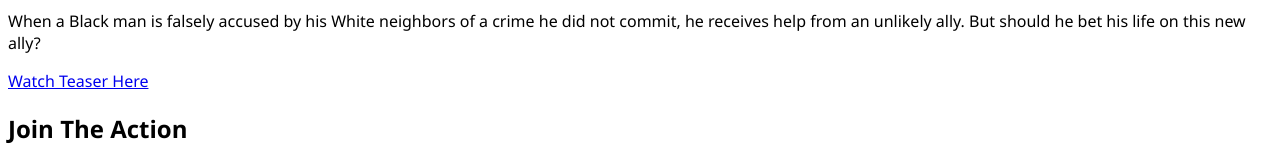
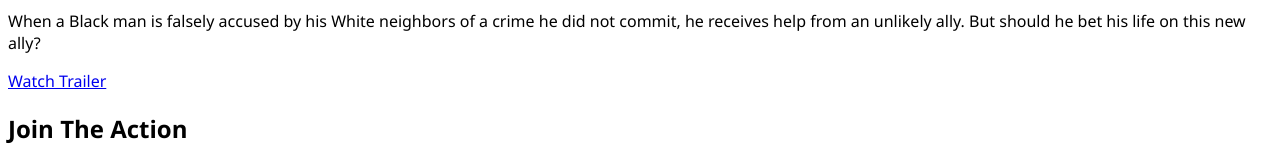
Before and after one commit to EJLearner/rainy-april-next-js, a Next.js app: page / in a window 1280 px wide. Shown: the part 344-504 px from the top of the page. Built offline with nearby package versions, Linux system fonts and the light colour scheme.

Commit message:
update teaser to trailer

```diff
--- a/react-pages/ManInWindowPage.js
+++ b/react-pages/ManInWindowPage.js
@@ -187,11 +187,11 @@
                   </p>
                   <a
                     className="trailer-link"
-                    href="https://www.youtube.com/watch?v=IfCTqClezmM"
+                    href="https://www.youtube.com/watch?v=5kPMryUaLmY"
                     rel="noreferrer"
                     target="_blank"
                   >
-                    Watch Teaser Here
+                    Watch Trailer
                   </a>
                 </div>
               </div>
```
